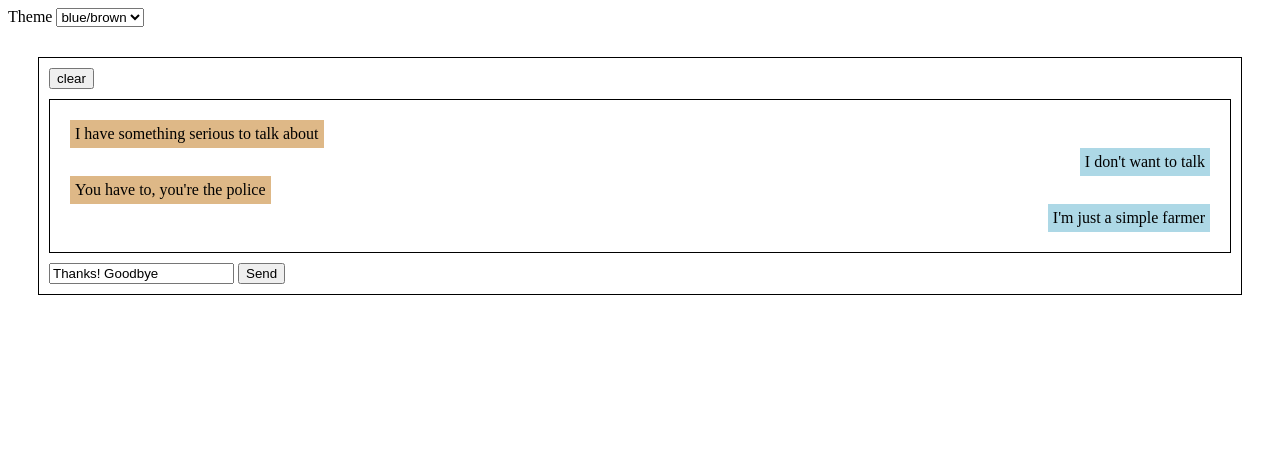
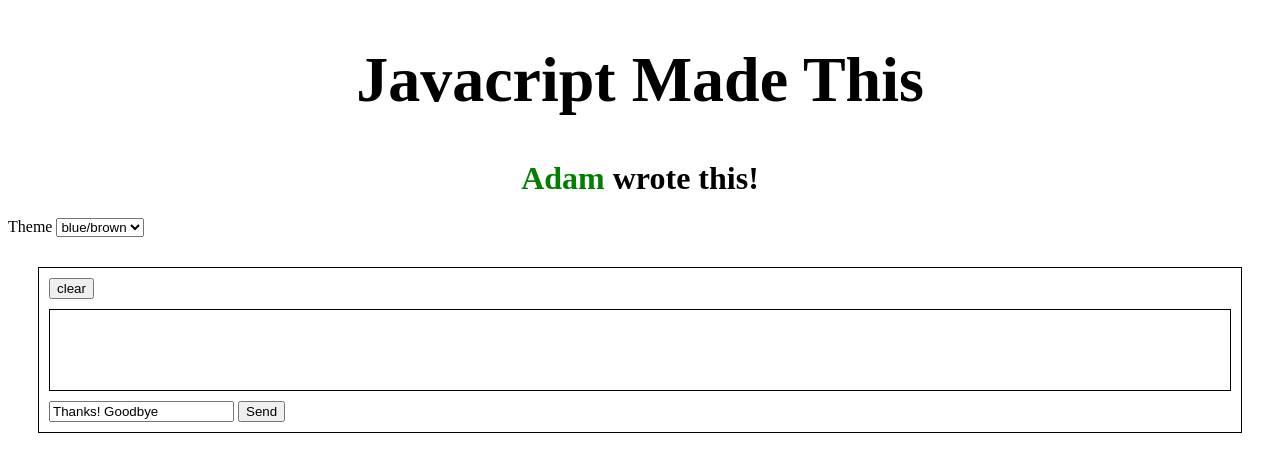
Before and after one commit to Domniea/level-1, a plain HTML site: page excersizes/dom-olympics-start/index.html in a window 1280 px wide. Both pictures are taken after a click on the button "clear". Drawn offline with Linux system fonts and the light colour scheme.

Commit message:
dom olyimpics

```diff
--- a/excersizes/DJJS-event-listner-practice/index.js
+++ b/excersizes/DJJS-event-listner-practice/index.js
@@ -20,7 +20,7 @@ const wheel = document.addEventListener("wheel", function() {
     square.style.backgroundColor = "orange"
 })
 
-const keyCommands = document.addEventListener("keydown", function () {
+const keyCommands = document.addEventListener("keydown", function (event) {
     if (event.key === "b") {
         (square.style.backgroundColor = "blue")
     } else if (event.key === "r") {
--- a/excersizes/dom-olympics-start/index.js
+++ b/excersizes/dom-olympics-start/index.js
@@ -0,0 +1,43 @@
+//Qualifier//
+
+const h1 = document.createElement("h1")
+document.getElementById("header").append(h1)
+h1.innerHTML = "<h1>Javacript Made This</h1>"
+h1.style.textAlign = "center"
+
+const subtitle = document.createElement("subtitle")
+document.getElementById("header").append(subtitle)
+subtitle.innerHTML = "<h1><span id='name'>Adam</span> wrote this!</h1>"
+subtitle.style.textAlign = "center"
+
+const subtitleName = document.getElementById("name")
+subtitleName.style.color = "green"
+
+//Bronze//
+
+const messageLeft = document.getElementsByClassName("message left")
+const messageRight = document.getElementsByClassName("message right")
+messageLeft[0].textContent = "Good day sir! What is your favorite color?"
+messageRight[0].textContent = "My favorite color is green"
+messageLeft[1].textContent = "Awesome! thats may favorite color as well, though i really like the color blue"
+messageRight[1].textContent = "blue is neat, but I still prefer the color green"
+
+const clearButton = document.getElementById("clear-button")
+
+clearButton.addEventListener("click", function() {
+    messageLeft[0].textContent = ""
+    messageLeft[1].textContent = ""
+    messageRight[0].textContent = ""
+    messageRight[1].textContent = ""
+
+})
+
+//Silver//
+
+
+
+
+
+
+
+//Gold//
--- a/excersizes/dom-olympics-start/style.css
+++ b/excersizes/dom-olympics-start/style.css
@@ -28,10 +28,10 @@
 
 .right {
     align-self: flex-end;
-    background-color: lightblue;
+
 }
 
 .left {
     align-self: flex-start;
-    background-color: burlywood;
+
 }
```
